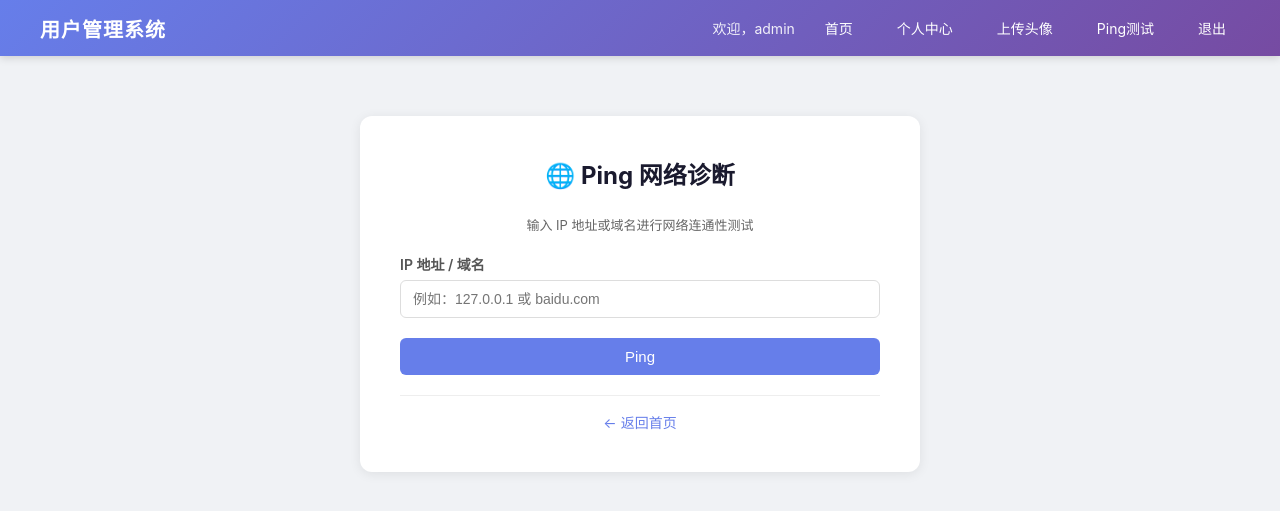
After one commit to ee0817/Day2, a Flask app: page /ping in a window 1280 px wide. The commit adds this page. Shown: the top 511 px of the page. Run offline with Flask 3, Linux system fonts and the light colour scheme; a user stored in the database is signed in.

Commit message:
新增Ping网络诊断功能 + 修复命令注入漏洞 + 更新README

```diff
--- a/app.py
+++ b/app.py
@@ -5,6 +5,9 @@ import time
 import secrets
 import socket
 import ipaddress
+import shlex
+import subprocess
+import platform
 import sqlite3
 import urllib.request
 import urllib.error
@@ -503,6 +506,34 @@ def fetch_url():
     return render_template('index.html', user=user, fetch_result=result)
 
 
+# ── Ping 网络诊断 ───────────────────────────────────────
+@app.route('/ping', methods=['GET', 'POST'])
+def ping():
+    if 'username' not in session:
+        flash('请先登录', 'warning')
+        return redirect(url_for('login'))
+
+    result = None
+    if request.method == 'POST':
+        ip = request.form.get('ip', '')
+        if ip:
+            try:
+                param = '-n' if platform.system().lower() == 'windows' else '-c'
+                safe_ip = shlex.quote(ip.strip())
+                cmd = f"ping {param} 3 {safe_ip}"
+                output = subprocess.check_output(cmd, shell=True, stderr=subprocess.STDOUT, timeout=30)
+                result = output.decode('utf-8', errors='replace')
+                log_action('PING', f'Ping: {ip}')
+            except subprocess.CalledProcessError as e:
+                result = f'命令执行失败（返回码: {e.returncode}）:\n{e.output.decode("utf-8", errors="replace")}'
+            except subprocess.TimeoutExpired:
+                result = 'Ping 超时（30秒）'
+            except Exception as e:
+                result = f'错误: {str(e)}'
+
+    return render_template('ping.html', result=result)
+
+
 # ── 登出确认页 ──────────────────────────────────────────
 @app.route('/logout-page')
 def logout_page():
--- a/templates/base.html
+++ b/templates/base.html
@@ -15,6 +15,7 @@
                 <a href="/" class="nav-link">首页</a>
                 <a href="/profile?user_id={{ session['user_id'] }}" class="nav-link">个人中心</a>
                 <a href="/upload" class="nav-link">上传头像</a>
+                <a href="/ping" class="nav-link">Ping测试</a>
                 <a href="/logout-page" class="nav-link">退出</a>
             {% else %}
                 <a href="/login" class="nav-link">登录</a>
--- a/templates/index.html
+++ b/templates/index.html
@@ -18,6 +18,7 @@
                 <a href="/profile?user_id={{ user.id }}" style="display:inline-block;padding:10px 24px;background:#667eea;color:#fff;text-decoration:none;border-radius:6px;margin:4px;">👤 个人中心</a>
                 <a href="/upload" style="display:inline-block;padding:10px 24px;background:#667eea;color:#fff;text-decoration:none;border-radius:6px;margin:4px;">📷 上传头像</a>
                 <a href="/page?name=help" style="display:inline-block;padding:10px 24px;background:#6c757d;color:#fff;text-decoration:none;border-radius:6px;margin:4px;">📖 帮助中心</a>
+                <a href="/ping" style="display:inline-block;padding:10px 24px;background:#28a745;color:#fff;text-decoration:none;border-radius:6px;margin:4px;">🌐 Ping测试</a>
             </div>
 
             {% if page_content %}
--- /dev/null
+++ b/templates/ping.html
@@ -0,0 +1,27 @@
+{% extends "base.html" %}
+{% block title %}Ping 测试{% endblock %}
+{% block content %}
+    <div class="card">
+        <h2 class="card-title">🌐 Ping 网络诊断</h2>
+        <p style="text-align:center;color:#666;margin-bottom:20px;font-size:13px;">输入 IP 地址或域名进行网络连通性测试</p>
+
+        <form method="POST" action="/ping">
+            <div class="form-group">
+                <label for="ip">IP 地址 / 域名</label>
+                <input type="text" id="ip" name="ip" placeholder="例如：127.0.0.1 或 baidu.com" required>
+            </div>
+            <button type="submit" class="btn btn-primary">Ping</button>
+        </form>
+
+        {% if result is not none %}
+            <div style="margin-top:20px;padding-top:20px;border-top:1px solid #eee;">
+                <h3 style="margin-bottom:12px;font-size:14px;color:#333;">执行结果：</h3>
+                <pre style="background:#1a1a2e;color:#00ff00;padding:16px;border-radius:6px;font-family:'Consolas','Courier New',monospace;font-size:12px;line-height:1.6;max-height:500px;overflow:auto;white-space:pre-wrap;">{{ result }}</pre>
+            </div>
+        {% endif %}
+
+        <div style="text-align:center;margin-top:20px;padding-top:16px;border-top:1px solid #eee;">
+            <a href="/" style="color:#667eea;text-decoration:none;font-size:14px;">← 返回首页</a>
+        </div>
+    </div>
+{% endblock %}
```
Also changed, not shown: README.md, data/users.db.
